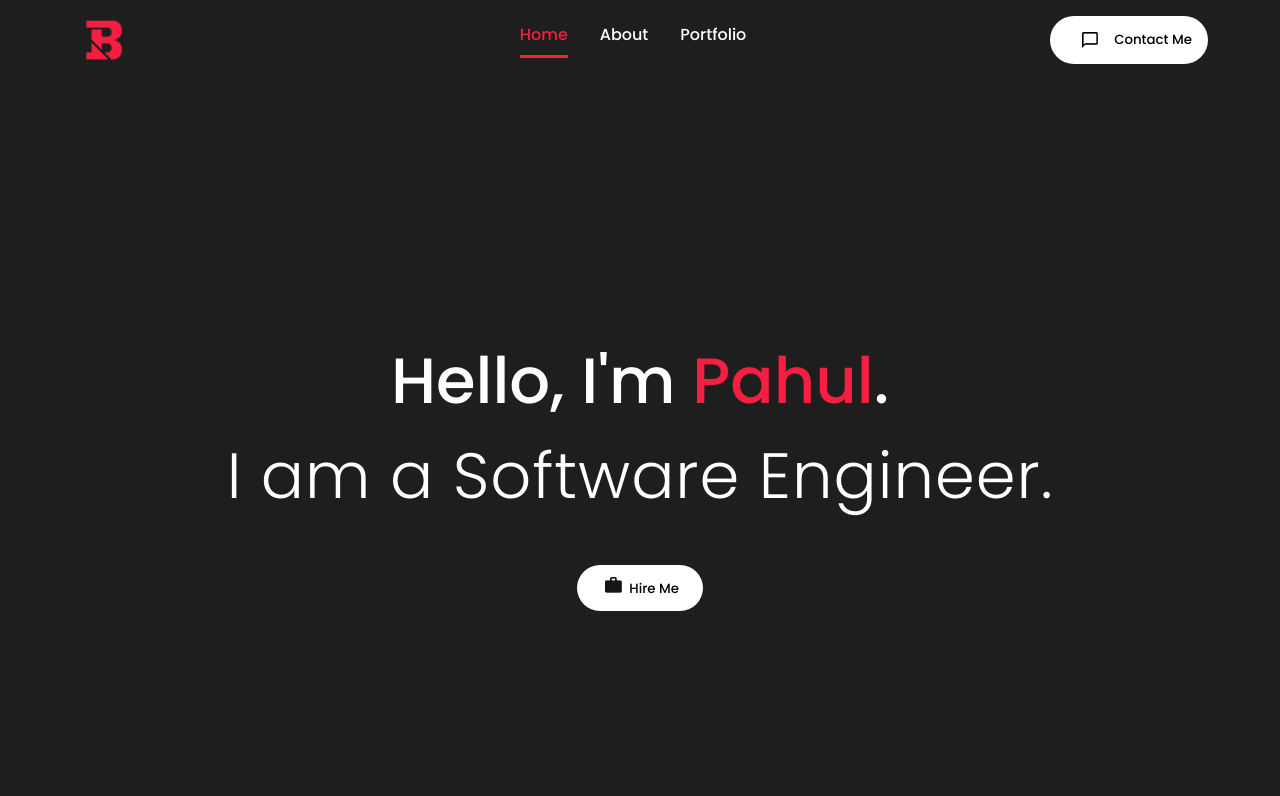
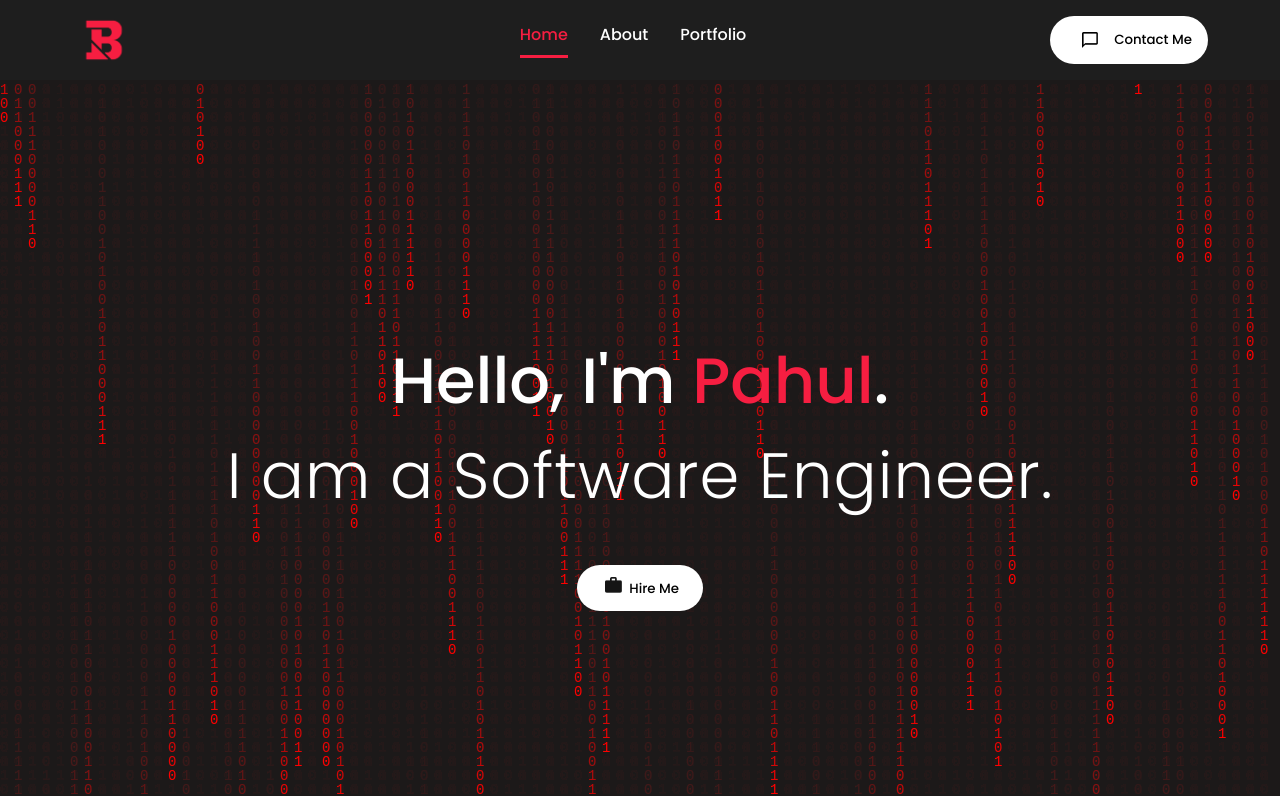
Before and after one commit to pbrar17/portfolio, a React (Create React App) app: page / in a window 1280 px wide. Shown: the top 796 px of the page. Built offline with nearby package versions, Linux system fonts and the light colour scheme.

Commit message:
Added a Matrix Hacker Effect behind my name, so it looks cool

```diff
--- a/src/components/Intro/intro.css
+++ b/src/components/Intro/intro.css
@@ -1,21 +1,30 @@
-#intro {
+ #intro {
     height: calc(100vh - 4rem);
     width: 100vw;
-    max-width: 75rem;
+    /* max-width: 75rem; */
     margin: 0 auto;
-    overflow: hidden;
-    position: relative;
+    overflow: visible;
+    /* position: relative; */
     /* font-size: 4rem; */
     font-size: clamp(2rem, 5vw, 4rem);
 }
 
-.bg {
+#intro {
+    position: relative;
+    overflow: hidden;
+    height: 100vh;
+    color: white;
+}
+
+.matrixCanvas {
     position: absolute;
-    top: -4rem;
-    right: 0;
-    z-index: -1;
-    object-fit: cover;
-    height: 100vh;
+    top: 0;
+    left: 0;
+    z-index: 0;
+    pointer-events: none;
+    width: 100%;
+    height: 100%;
+    background: red;
 }
 
 .introContent {
@@ -29,7 +38,20 @@
     justify-content: center;
     /* align-items: center; */
     text-align: center;
+    position: relative;
 }
+
+
+.bg {
+    position: absolute;
+    top: -4rem;
+    right: 0;
+    z-index: -1;
+    object-fit: cover;
+    height: 100vh;
+}
+
+
 
 .hello {
     /* font-size: 1.75rem; */
--- a/src/components/Intro/intro.js
+++ b/src/components/Intro/intro.js
@@ -1,26 +1,62 @@
-import React from 'react';
+import React, { useEffect, useRef } from 'react';
 import './intro.css';
 import btnImg from '../../assets/hireme.png';
-import { Link } from 'react-scroll';
+
+const HackerText = () => {
+    const canvasRef = useRef(null);
+
+    useEffect(() => {
+        const canvas = canvasRef.current;
+        const ctx = canvas.getContext('2d');
+        canvas.width = window.innerWidth;
+        canvas.height = window.innerHeight;
+
+        const letters = '01';
+        const fontSize = 14;
+        const columns = canvas.width / fontSize;
+        const drops = Array.from({ length: columns }).fill(1);
+
+        const draw = () => {
+            ctx.fillStyle = 'rgba(30, 30, 30, 0.1)';
+            ctx.fillRect(0, 0, canvas.width, canvas.height);
+            ctx.fillStyle = '#ff0000';
+            ctx.font = `${fontSize}px monospace`;
+
+            for (let i = 0; i < drops.length; i++) {
+                const text = letters[Math.floor(Math.random() * letters.length)];
+                ctx.fillText(text, i * fontSize, drops[i] * fontSize);
+
+                if (drops[i] * fontSize > canvas.height && Math.random() > 0.975) {
+                    drops[i] = 0;
+                }
+                drops[i]++;
+            }
+        };
+
+        const interval = setInterval(draw, 33);
+        return () => clearInterval(interval);
+    }, []);
+
+    return <canvas ref={canvasRef} className="matrixCanvas" />;
+};
 
 const Intro = () => {
     return (
         <section id="intro">
+            <HackerText />
             <div className="introContent">
-                {/* <span className="hello">Hello,</span> */}
-                <span className="introText">Hello, I'm <span className="introName">Pahul</span>.<br /></span>
+                <span className="introText">
+                    Hello, I'm <span className="introName">Pahul</span>.<br />
+                </span>
                 <p className="introPara">I am a Software Engineer.</p>
                 <a href="mailto:pahulbrar34@gmail.com">
                     <button className="btn">
                         <img src={btnImg} alt="Hire" className='btnImg' /> Hire Me
                     </button>
                 </a>
-
-                {/* <Link ><button className="btn"><img src={btnImg} alt="Hire" className='btnImg'/> Hire Me</button></Link> */}
             </div>
-            {/* <img src={bg} alt="Profile" className="bg" /> */}
         </section>
     );
-}
+};
 
 export default Intro;
--- a/src/components/Works/works.css
+++ b/src/components/Works/works.css
@@ -102,5 +102,7 @@
 
 
 .worksImg2 {
-
+    object-fit: cover;
+    height: 20rem;
+    margin: 0.5rem;
 }
```
